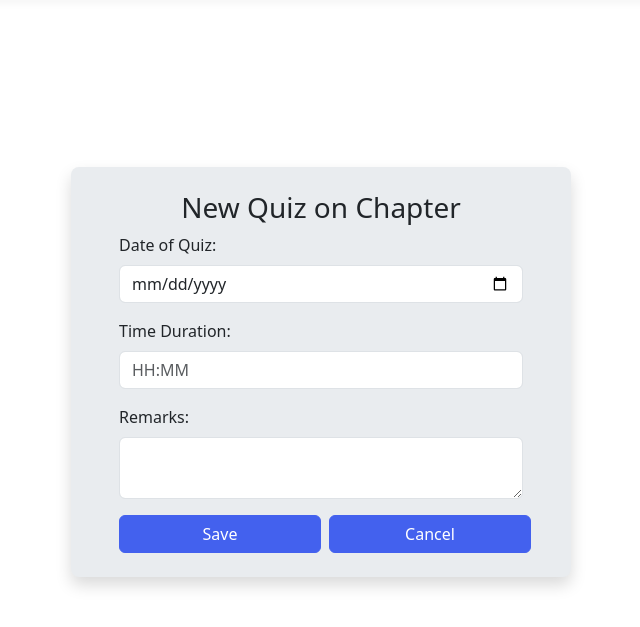
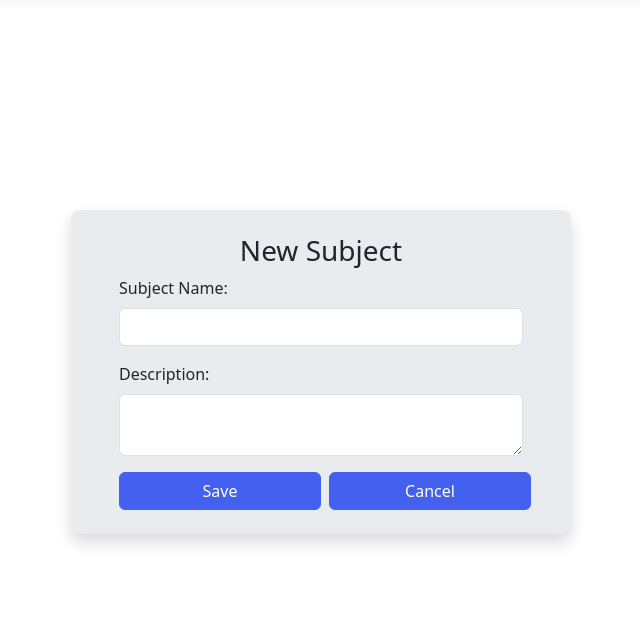
Before and after one commit to ethicks-x/quiz-app, a Flask app: template templates/admin/new_subject.html in a window 1280 px wide. Shown: the part 56-683 px from the top of the page, without its empty margins (319-959 px from the left). Run offline with Flask 3, Linux system fonts and the light colour scheme; the template is opened without the code that fills it, so the values that code supplies are empty; parts of the project's set-up code (start-up, migrations or seed data) failed here and were passed over; some libraries are stand-ins or nearby versions.

Commit message:
dont know what i am commiting, just pushing

```diff
--- a/app.py
+++ b/app.py
@@ -2,7 +2,7 @@
 from flask_bootstrap import Bootstrap5
 from flask_login import current_user, LoginManager
 from dotenv import dotenv_values
-from models.model import User
+from models.model import User, Subject, Chapter, Quiz, Question, Score
 import os
 
 from configurations.database import db, do_migrate
@@ -36,6 +36,18 @@
 def unauthorized_handler():
     return 'Unauthorized', 401
 
+# Add context processor to make models available in templates
+@app.context_processor
+def inject_models():
+    return {
+        'Subject': Subject,
+        'Chapter': Chapter,
+        'Quiz': Quiz,
+        'Question': Question,
+        'Score': Score,
+        'User': User
+    }
+
 from routes import auth, admin, user
 app.register_blueprint(user.user_bp)
 app.register_blueprint(admin.admin_bp)
--- /dev/null
+++ b/templates/admin/helpers.html
@@ -0,0 +1,4 @@
+{# Import needed models for use in templates #}
+{% set Subject = models.Subject %}
+{% set Chapter = models.Chapter %}
+{% set Quiz = models.Quiz %}
--- a/templates/admin/new_subject.html
+++ b/templates/admin/new_subject.html
@@ -14,38 +14,24 @@
             {% endif %}
 
             <div class="w-100 bg-body-secondary px-5 py-4 rounded-3 shadow">
-                <h3 class="text-center">New Quiz on Chapter {{ chapter.name }}</h3>
-                <form action="/admin/new-quiz/{{ chapter_id }}" method="post">
-
+                <h3 class="text-center">New Subject</h3>
+                <form action="/admin/new-subject" method="post">
                     <div class="mb-3">
-                        <label for="date_of_quiz" class="form-label">Date of Quiz:</label>
+                        <label for="name" class="form-label">Subject Name:</label>
                         <input
-                            type="date"
-                            name="date_of_quiz"
-                            id="date_of_quiz"
+                            type="text"
+                            name="name"
+                            id="name"
                             class="form-control"
                             required
                         />
                     </div>
 
                     <div class="mb-3">
-                        <label for="time_duration" class="form-label">Time Duration:</label>
-                        <input
-                            type="text"
-                            name="time_duration"
-                            id="time_duration"
-                            class="form-control"
-                            pattern="[0-9]{2}:[0-6][0-9]"
-                            placeholder="HH:MM"
-                            required
-                        />
-                    </div>
-
-                    <div class="mb-3">
-                        <label for="remarks" class="form-label">Remarks:</label>
+                        <label for="description" class="form-label">Description:</label>
                         <textarea
-                            name="remarks"
-                            id="remarks"
+                            name="description"
+                            id="description"
                             class="form-control"
                             required
                         ></textarea>
@@ -53,12 +39,10 @@
 
                     <div class="d-flex gap-2">
                         <button type="submit" class="btn btn-primary col-6">Save</button>
-                        <a href="/admin/quizes/{{ chapter_id }}" class="btn btn-primary col-6">Cancel</a>
+                        <a href="/admin" class="btn btn-primary col-6">Cancel</a>
                     </div>
-
                 </form>
             </div>
-
         </div>
     </div>
 {% endblock %}
--- a/templates/admin/structure.html
+++ b/templates/admin/structure.html
@@ -1,6 +1,6 @@
 {% extends 'base.html' %}
 
-{% block title %}User View{% endblock %}
+{% block title %}Admin View{% endblock %}
 
 {% block body %}
   <div class="d-flex flex-column h-100">
@@ -8,7 +8,7 @@
       <div class="container-fluid">
         <!-- Navbar links on the left -->
         <div class="navbar-nav flex-row flex-nowrap flex-shrink-0">
-          <a class="nav-link px-3" aria-current="page" href="/admin">Home</a>
+          <a class="nav-link px-3" aria-current="page" href="/admin/dashboard">Home</a>
           <span class="navbar-text text-white">|</span>
           <a class="nav-link px-3" href="/admin/quizes">Quizes</a>
           <span class="navbar-text text-white">|</span>
```
Also changed, not shown: routes/admin_extensions.py (added, +10 -0 lines), templates/admin/index.html (+8 -6 lines), 1 other file.
